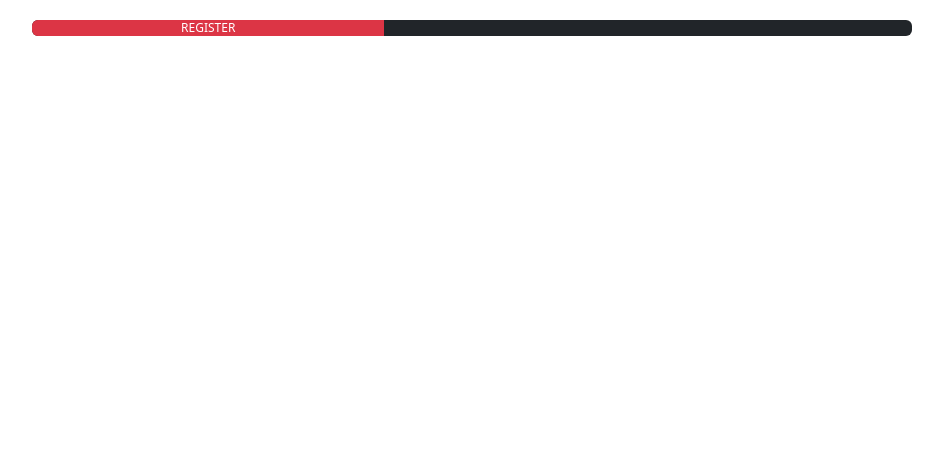
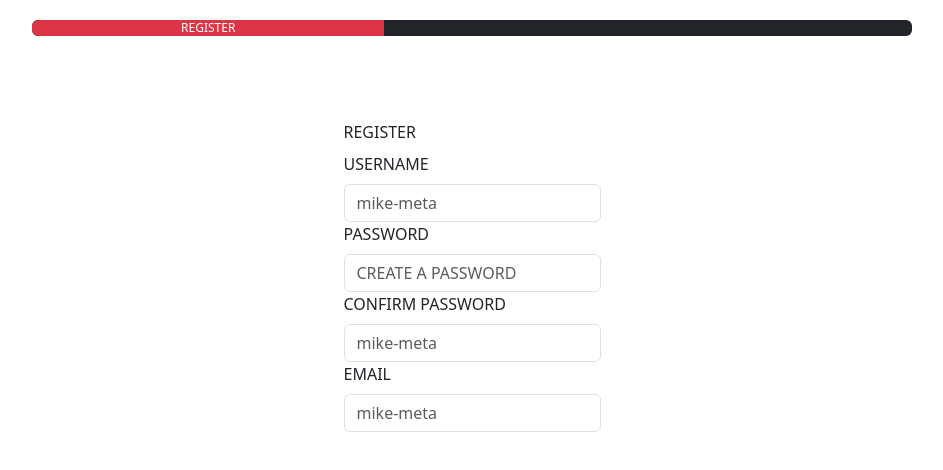
Before and after one commit to Red-stevo/E-LearningHub, a React (Vite) app in the folder student-learning-assistant/: page /student-assistant/register in a window 1280 px wide. Shown: the top 470 px of the page, without its empty margins (168-1111 px from the left). Built offline with nearby package versions, Linux system fonts and the light colour scheme.

Commit message:
designing the form

```diff
--- /dev/null
+++ b/student-learning-assistant/src/AppPages/Component/RegistrationForm.jsx
@@ -0,0 +1,29 @@
+import {Form, FormLabel} from "react-bootstrap";
+import './../Styles/RegistrationPage.css'
+const RegistrationForm = () => {
+    return(
+        <div className={'reg-form'}>
+            <Form>
+                <FormLabel>REGISTER</FormLabel>
+                <Form.Group>
+                    <Form.Label>USERNAME</Form.Label>
+                    <Form.Control type={'text'} placeholder={'mike-meta'}/>
+                </Form.Group>
+                <Form.Group>
+                    <Form.Label>PASSWORD</Form.Label>
+                    <Form.Control type={'text'} placeholder={'CREATE A PASSWORD'}/>
+                </Form.Group>
+                <Form.Group>
+                    <Form.Label>CONFIRM PASSWORD</Form.Label>
+                    <Form.Control type={'text'} placeholder={'mike-meta'}/>
+                </Form.Group>
+                <Form.Group>
+                    <Form.Label>EMAIL</Form.Label>
+                    <Form.Control type={'text'} placeholder={'mike-meta'}/>
+                </Form.Group>
+            </Form>
+        </div>
+    );
+}
+
+export default RegistrationForm;
--- a/student-learning-assistant/src/AppPages/RoutedPages/RegistrationPage.jsx
+++ b/student-learning-assistant/src/AppPages/RoutedPages/RegistrationPage.jsx
@@ -1,20 +1,21 @@
 import {Container} from "react-bootstrap";
 import {useState} from "react";
 import Progress from "../Component/Progress.jsx";
+import RegistrationForm from "../Component/RegistrationForm.jsx";
 
 
 export const RegistrationPage = () => {
     const [register, setRegister] = useState(40);
     const [verify, setVerify] = useState(0);
     const [profile, setProfile] = useState(0);
-    const [registrationPage, setRegistrationPage] = useState(false);
+    const [registrationPage, setRegistrationPage] = useState(true);
 
     return(
         <Container fluid={"xxl"}>
             <Progress register={register} verify={verify} profile={profile}/>
 
             <div>
-                {registrationPage && <></>}
+                {registrationPage && <RegistrationForm />}
             </div>
         </Container>
     );
--- a/student-learning-assistant/src/AppPages/Styles/RegistrationPage.css
+++ b/student-learning-assistant/src/AppPages/Styles/RegistrationPage.css
@@ -6,3 +6,11 @@
     margin-left: 15%;
     margin-right: 15%;
 }
+
+.reg-form {
+    display: flex;
+    justify-content: center;
+    background: rgba(255,255,255,0.2);
+    margin: 10px 10px;
+    padding: 10px 10px;
+}
```
Also changed, not shown: student-learning-assistant/src/AppPages/Component/RegistrationForm.js (deleted, +0 -27 lines).
